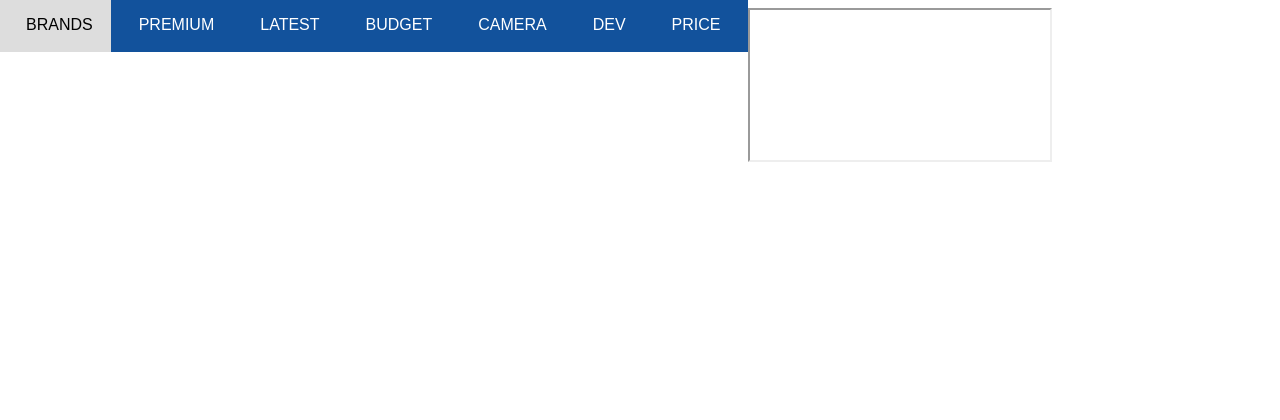
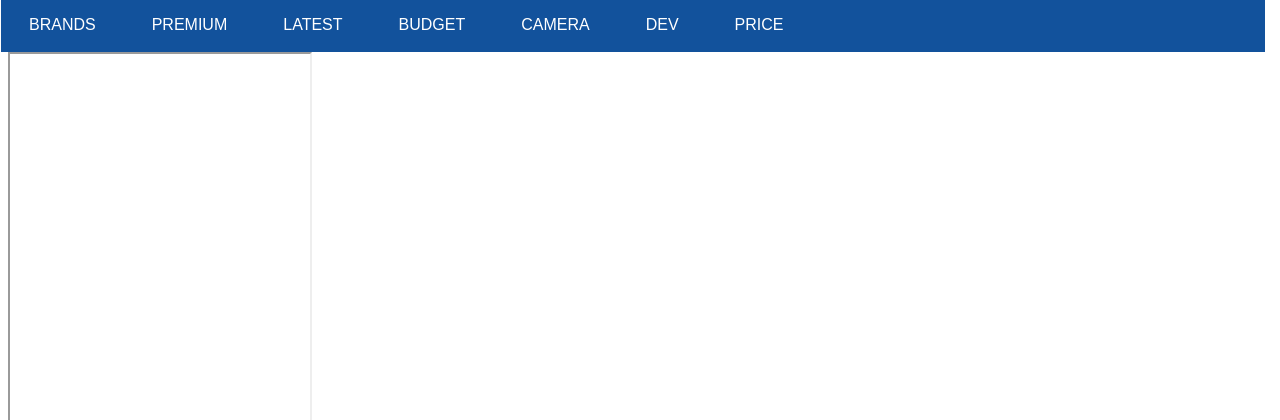
Before and after one commit to aakashhemadri/get-your-own-shiny-bois, a PHP site: page /home.html in a window 1280 px wide. Shown: the top 420 px of the page. Before the commit the page ends 162 px from the top, so only its background shows below. Run offline with PHP 8.4, Linux system fonts and the light colour scheme.

Commit message:
fixed the navigation bar issue
Co-Authored-By: Niteshkumar <niteshkumar2000@users.noreply.github.com>

```diff
--- a/css/nav.css
+++ b/css/nav.css
@@ -1,6 +1,25 @@
-	.dropbtn{
+	.nav{
+		font-family : Arial, Helvetica, sans-seri;
+		background-color : #12529C;
+		overflow : hidden;
+		width : 100%;
+		margin-left: -7px;
 		margin-top: -10px;
-		margin-left: -10px;
+
+	}
+
+	.nav a{
+		text-decoration:none;
+		padding: 18px 28px;
+		color:white;
+		text-align:center;
+		float:left;
+		font-size:16px;
+	}
+
+	.dropbtn1{
+		margin-top: 0px;
+		margin-left: 0		px;
 		background-color : #12529C;
 		padding: 18px 28px;
 		color:white;
@@ -8,10 +27,10 @@
 		border:none;
 		outline:none;
 		font-size:16px;
-		float: left;
+
 	}
 
-	#overlay1 {
+	#overlay1,#overlay2 {
 		position: fixed;
     		display: none;
     		width: 100%;
--- a/home.html
+++ b/home.html
@@ -9,19 +9,17 @@
 			<div id="overlay2" onmouseout="off2()"><a href="www.google.co.in">placeholder</a></div>
 			<div class="nav">
 				<div id="overlay" onclick="off()"></div>
-				<button class="dropbtn" onmouseover="on1()">BRANDS</button>
-				<button class="dropbtn" onmouseover="on2()">PREMIUM</button>
-				<button class="dropbtn" onmouseover="on()">LATEST</button>
-				<button class="dropbtn" onmouseover="on()">BUDGET</button>
-				<button class="dropbtn" onmouseover="on()">CAMERA</button>
-				<button class="dropbtn" onmouseover="on()">DEV</button>
-				<button class="dropbtn" onmouseover="on()">PRICE</button>
+				<a class="dropbtn" onmouseover="on1()">BRANDS</a>
+				<a class="dropbtn" onmouseover="on2()">PREMIUM</a>
+				<a class="dropbtn" onmouseover="on()">LATEST</a>
+				<a class="dropbtn" onmouseover="on()">BUDGET</a>
+				<a class="dropbtn" onmouseover="on()">CAMERA</a>
+				<a class="dropbtn" onmouseover="on()">DEV</a>
+				<a class="dropbtn1" onmouseover="on()">PRICE</a>
 			</div>
+			<iframe widht="1000px" height="1000px"></iframe>
 		</nav>
-		<article>
-			<!--The body of the frame-->
-			<iframe class="">
-		</article>
+
 		<script>
 		function on1()
 			{
```
Also changed, not shown: other parts of css/nav.css (+1 -35 lines).
